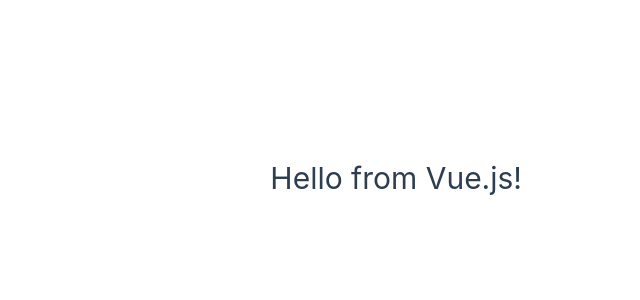
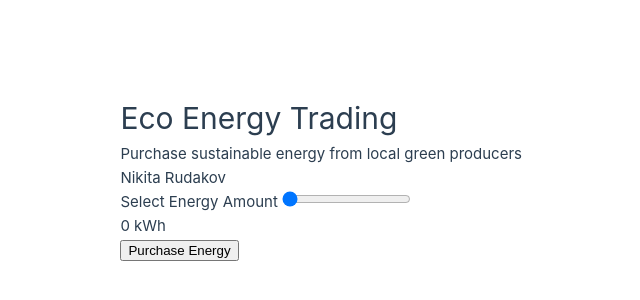
Before and after one commit to nikitarudakov/microgrid-p2p, a Vue app in the folder frontend/microenergy/: page / in a window 1280 px wide. Shown: the part 222-522 px from the top of the page, without its empty margins (118-758 px from the left). Built offline with nearby package versions, Linux system fonts and the light colour scheme; the HTML template or start-up script is replaced by a standard one.

Commit message:
feat: setup purchase energy pop-up window

```diff
--- a/frontend/microenergy/package.json
+++ b/frontend/microenergy/package.json
@@ -14,6 +14,7 @@
     "format": "prettier --write src/"
   },
   "dependencies": {
+    "axios": "^1.8.1",
     "pinia": "^3.0.1",
     "vue": "^3.5.13"
   },
--- a/frontend/microenergy/src/App.vue
+++ b/frontend/microenergy/src/App.vue
@@ -1,5 +1,9 @@
+<script setup lang="ts">
+import EnergyItem from "@/components/EnergyItem.vue";
+</script>
+
 <template>
-  <h1>Hello from Vue.js!</h1>
+  <EnergyItem :k-wh-price=10 sellerUsername="Nikita Rudakov" :available-energy-capacity=200 />
 </template>
 
 <style scoped>
--- a/frontend/microenergy/src/assets/base.css
+++ b/frontend/microenergy/src/assets/base.css
@@ -36,20 +36,6 @@
   --section-gap: 160px;
 }
 
-@media (prefers-color-scheme: dark) {
-  :root {
-    --color-background: var(--vt-c-black);
-    --color-background-soft: var(--vt-c-black-soft);
-    --color-background-mute: var(--vt-c-black-mute);
-
-    --color-border: var(--vt-c-divider-dark-2);
-    --color-border-hover: var(--vt-c-divider-dark-1);
-
-    --color-heading: var(--vt-c-text-dark-1);
-    --color-text: var(--vt-c-text-dark-2);
-  }
-}
-
 *,
 *::before,
 *::after {
--- /dev/null
+++ b/frontend/microenergy/src/components/EnergyItem.vue
@@ -0,0 +1,46 @@
+<script setup lang="ts">
+import {ref} from "vue";
+import axios from "axios";
+
+const props = defineProps<{
+  sellerUsername: string,
+  photoUrl?: string,
+  availableEnergyCapacity: number,
+  kWhPrice: number,
+}>()
+
+const selectedEnergyCapacity = ref<number>(0);
+const submitPurchaseRequest = () => {
+  axios.post(`http://localhost:8080/`, {
+    "seller": props.sellerUsername,
+    "capacity": selectedEnergyCapacity.value,
+  })
+}
+</script>
+
+<template>
+<div>
+  <h1>Eco Energy Trading</h1>
+
+  <p>Purchase sustainable energy from local green producers</p>
+  <img v-if="photoUrl" :src="photoUrl" alt="photo"/>
+  <p>{{ sellerUsername }}</p>
+
+  <label for="energy">
+    Select Energy Amount
+    <input
+      type="range"
+      v-model="selectedEnergyCapacity"
+      id="energy" name="energy"
+      min="1" :max="availableEnergyCapacity"
+    />
+  </label>
+  <p>{{selectedEnergyCapacity}} kWh</p>
+  <button type="submit" @click="submitPurchaseRequest">Purchase Energy</button>
+
+</div>
+</template>
+
+<style scoped>
+
+</style>
```
Also changed, not shown: 1 other file (tests, documents, lock files or other folders).
